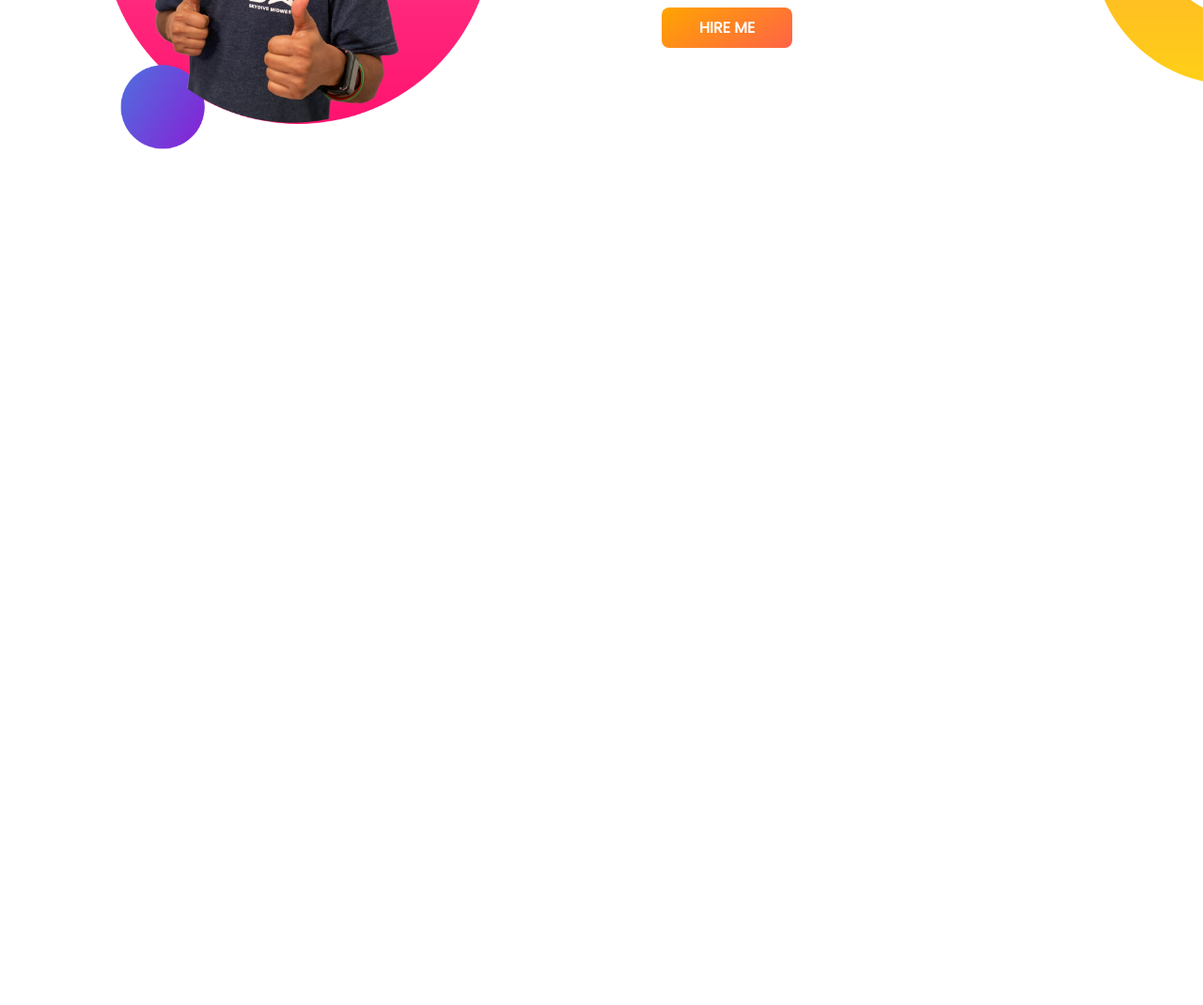
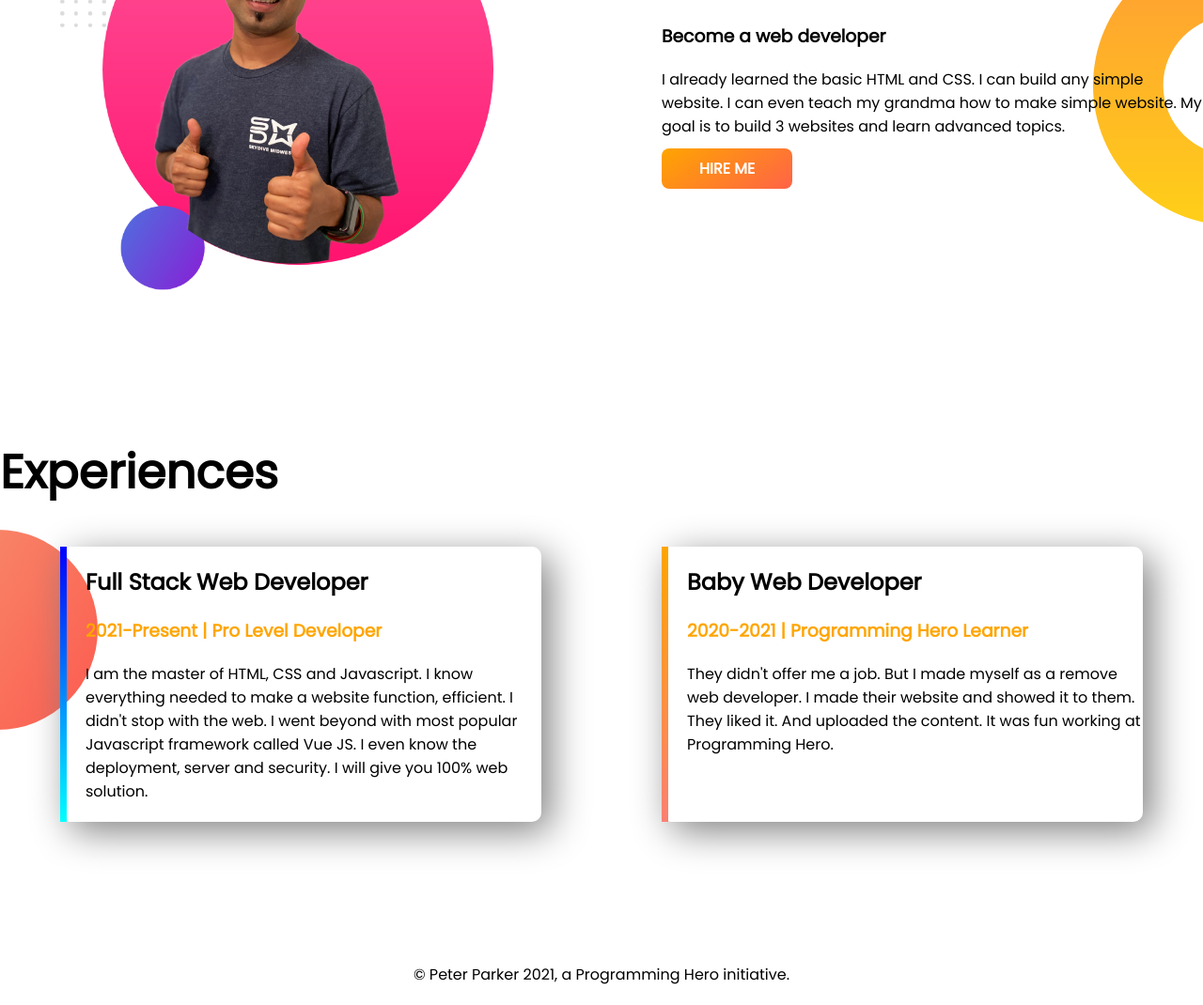
Before and after one commit to iamsadikrahman/dev-pr, a plain HTML site: page index.html in a window 1280 px wide. Shown: the part 751-1821 px from the top of the page at 94% size. Before the commit the page ends 917 px from the top, so only its background shows below. Drawn offline with Linux system fonts and the light colour scheme.

Commit message:
footer & experiences added

```diff
--- a/index.html
+++ b/index.html
@@ -11,7 +11,7 @@
     <link rel="stylesheet" href="style.css">
 </head>
 <body>
-    <section class="top-banner">
+    <section class="top-banner flexible-container">
         <div class="half-width">
             <h1>Welcome To</h1>
             <h1><span class="orange-color">Peter Parker</span> World</h1>
@@ -26,7 +26,7 @@
             <img src="./images/jhankar.png" alt="">
         </div>
     </section>
-    <section class="dream-area">
+    <section class="dream-area flexible-container">
         <div class="half-width"><img src="./images/jhankar2.png" alt=""></div>
         <div class="half-width">
 
@@ -39,5 +39,36 @@
             <a class="link-button" target="_blank" rel="noopener noreferrer" href="google.com">HIRE ME</a>
         </div>
     </section>
+
+    <section class="experience-area">
+        <h1>Experiences</h1>
+        <div class="flexible-container">
+            <div class="experience-item" id="web-dev-experience">
+                <h2>Full Stack Web Developer
+                </h2>
+                <h3 class="orange-color">2021-Present | Pro Level Developer
+                </h3>
+                <p>I am the master of HTML, CSS and Javascript. I know everything needed to make a website function, efficient. I didn't stop with the web. I went beyond with most popular Javascript framework called Vue JS. I even know the deployment, server and security. I will give you 100% web solution.
+
+                </p>
+
+            </div>
+            <div class="experience-item "
+            id="baby-dev-experience">
+                <h2>Baby Web Developer</h2>
+                <h3 class="orange-color">2020-2021 | Programming Hero Learner
+                </h3>
+                <p>They didn't offer me a job. But I made myself as a remove web developer. I made their website and showed it to them. They liked it. And uploaded the content. It was fun working at Programming Hero.
+
+                </p>
+            </div>
+        </div>
+    </section>
+
+    <footer>
+        <p>© Peter Parker 2021, a Programming Hero initiative.
+
+        </p>
+    </footer>
 </body>
 </html>
--- a/style.css
+++ b/style.css
@@ -15,8 +15,9 @@ p{
     margin-bottom: 20px;
 }
 
-section {
+.flexible-container {
     display: flex;
+    margin-bottom: 150px;
 }
 
 .half-width {
@@ -50,4 +51,39 @@ section {
     background-image: url(./images/dream-bg.png);
     background-repeat: no-repeat;
     background-position: right;
+           }
+
+
+.experience-area {
+    background-image: url(./images/exp-bg.png);
+    background-repeat: no-repeat;
+    background-position: left;
+
 }
+
+.experience-item{
+    width: 40%;
+    box-shadow: 10px 10px 40px gray;
+    margin-left: 5%;
+    margin-right: 5%;
+    padding-left: 20px;
+    border-radius: 10px;
+
+
+}
+
+#web-dev-experience{
+    border-left: 7px solid;
+    border-image: linear-gradient(blue, cyan);
+    border-image-slice: 1;
+}
+#baby-dev-experience{
+    border-left: 7px solid;
+    border-image: linear-gradient(orange, salmon);
+    border-image-slice: 1;
+}
+
+footer p {
+    text-align: center;
+
+}
```
